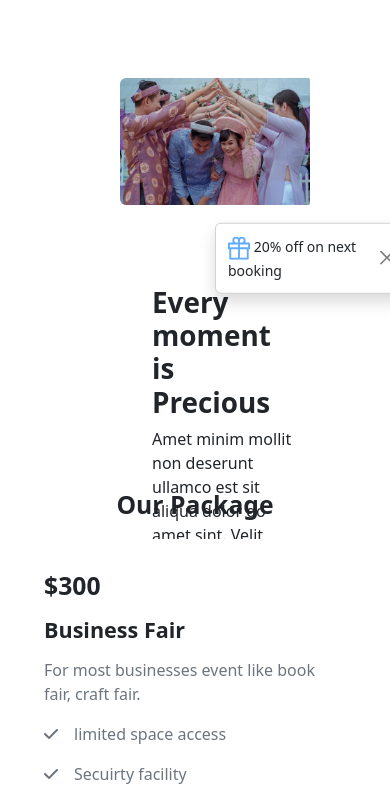
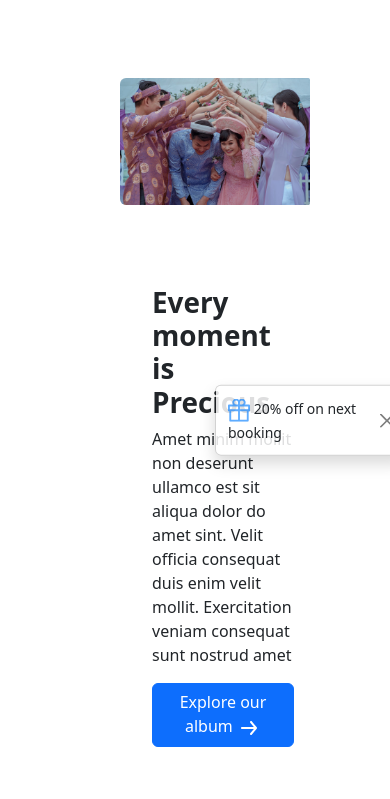
Before and after one commit to SouravSaha18/M12-zBootPrac, a plain HTML site: page index.html in a window 390 px wide. Shown: the part 282-1081 px from the top of the page. Drawn offline with nearby package versions, Linux system fonts and the light colour scheme.

Commit message:
first commit

```diff
--- a/index.html
+++ b/index.html
@@ -76,11 +76,11 @@
 
     <main>
         <div class="card mb-3 w-90" style="margin: 100px 80px 100px 120px; border: none;">
-            <div class="row g-0" style="max-height: 360px;">
+            <div class="row g-0">
                 <div class="col-md-6">
                     <img src="images/wedding.png" class="img-fluid rounded-start" alt="...">
                 </div>
-                <div class="col-md-6" style="margin-top: 65px;">
+                <div class="d-flex flex-column col-md-6" style="margin-top: 65px;">
                     <div class="card-body ms-3">
                         <h1 class="card-title fw-bold pt-6">Every moment is Precious</h1>
                         <p class="card-text fw-light">Amet minim mollit non deserunt ullamco est sit aliqua dolor
```
